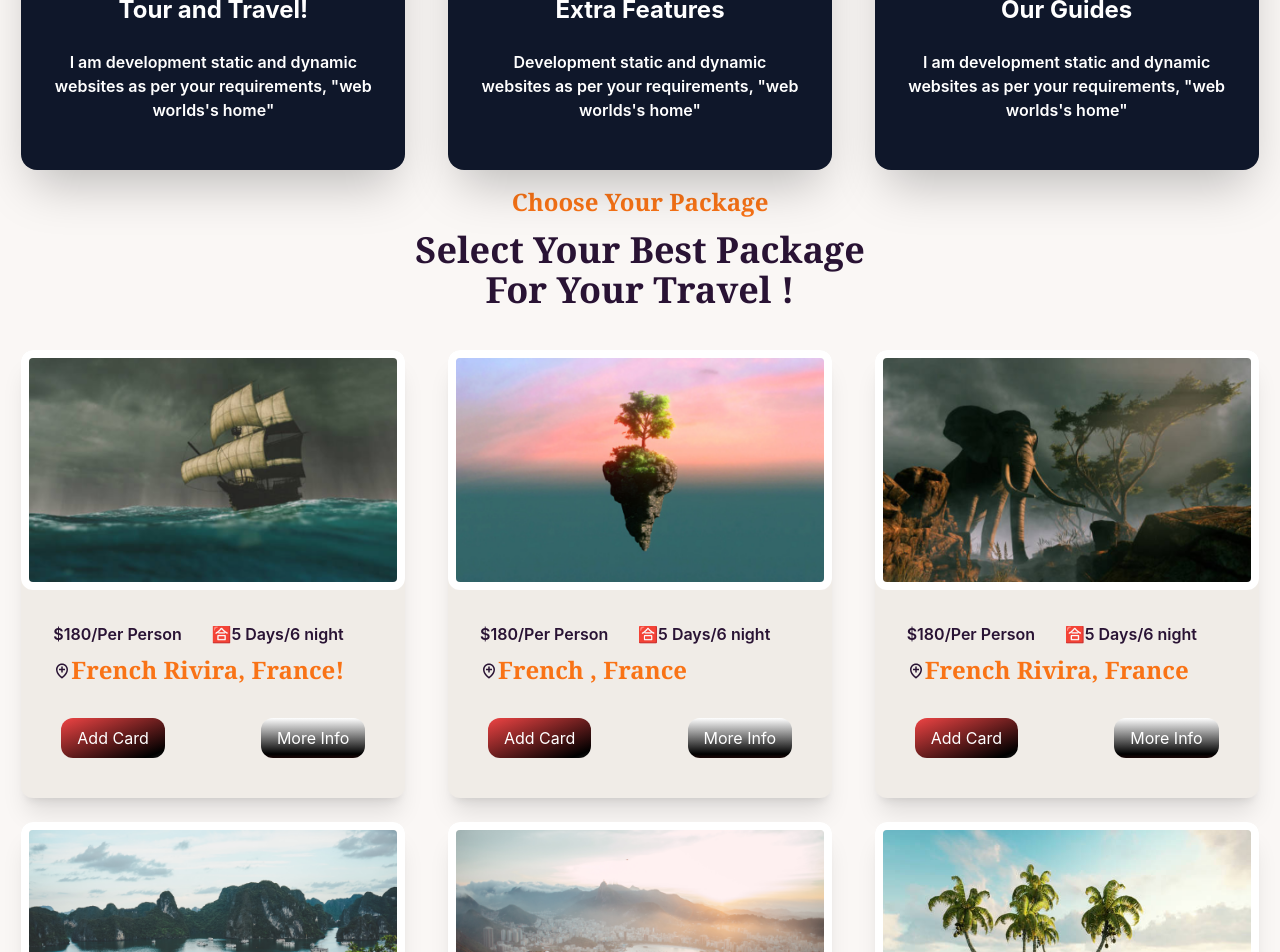
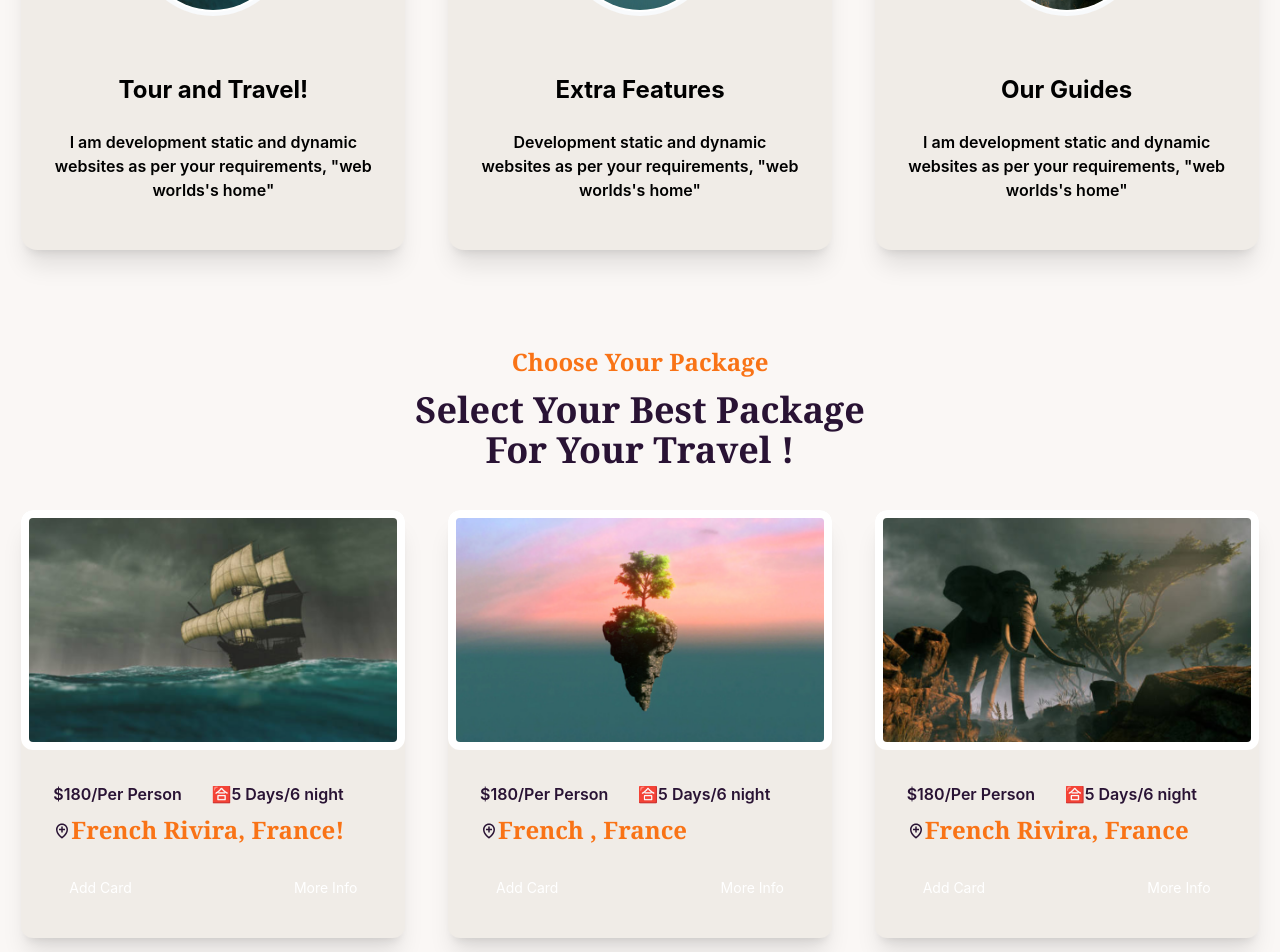
Before and after one commit to SShipon/tour__travel___2023, a React (Create React App) app: page / in a window 1280 px wide. Shown: the part 1000-1952 px from the top of the page. Built offline with nearby package versions, Linux system fonts and the light colour scheme.

Commit message:
create reuseable button and use in this application

```diff
--- a/src/components/UI/buttons/AddButton.jsx
+++ /dev/null
@@ -1,15 +0,0 @@
-import { Link } from "react-router-dom"
-
-const AddButton = ({addCard}) => {
-  return (
-    <>
-      <Link to="/">
-        <div className="card-btn bg-gradient-to-br">
-          <p>{addCard}</p>
-        </div>
-      </Link>
-    </>
-  )
-}
-
-export default AddButton ;
--- /dev/null
+++ b/src/components/UI/buttons/CardButton.jsx
@@ -0,0 +1,20 @@
+import { Link } from "react-router-dom"
+
+const CardButton = ({card, bg}) => {
+
+    // decide what to render
+    let bgs = bg ? "t" : "br" ;
+
+
+  return (
+    <>
+    <Link to="#">
+    <div className={`card-btn bg-gradient-to-${bgs}`}>
+      <p>{card}</p>
+   </div>
+   </Link>
+  </>
+  )
+}
+
+export default CardButton
--- a/src/components/UI/buttons/DetailButton.jsx
+++ /dev/null
@@ -1,15 +0,0 @@
-import { Link } from "react-router-dom"
-
-const DetailButton = ({info}) => {
-  return (
-    <>
-      <Link to="#">
-      <div className="card-btn bg-gradient-to-t">
-        <p>{info}</p>
-     </div>
-     </Link>
-    </>
-  )
-}
-
-export default DetailButton
--- /dev/null
+++ b/src/components/UI/icons/SocialIcon.jsx
@@ -0,0 +1,36 @@
+import { FaFacebook, FaTwitter, FaLinkedinIn } from "react-icons/fa";
+import { RiGlobalFill } from "react-icons/ri";
+import { Link } from "react-router-dom";
+
+const SocialIcon = () => {
+    const socials = [
+        {
+            link: "/",
+            icon: <FaFacebook />
+        },
+        {
+            link: "/",
+            icon: <FaTwitter />
+        },
+        {
+            link: "/",
+            icon: <FaLinkedinIn />
+        },
+        {
+            link: "/",
+            icon: <RiGlobalFill />
+        },
+    ]
+
+  return (
+    <div className="flex gap-2 mt-4">
+        {
+            socials?.map((social)=>(
+                <Link className="social-icon icon-hover" to={social.link}>{social.icon}</Link>
+            ))
+        }
+    </div>
+  )
+}
+
+export default SocialIcon
--- a/src/components/UI/titleText/Text.jsx
+++ b/src/components/UI/titleText/Text.jsx
@@ -4,7 +4,7 @@ export const TextHeader = ({textHeader}) => {
 
   return (
     <>
-      <article className="text-center mt-4">
+      <article className="text-center mt-24">
          <span className="text-2xl font-bold font-serif text-orange-500">{textHeader}</span>
       </article>
     </>
--- a/src/components/shared/card/Card.jsx
+++ b/src/components/shared/card/Card.jsx
@@ -1,7 +1,6 @@
 
 import { useState } from 'react';
-import AddButton from '../../UI/buttons/AddButton';
-import DetailButton from '../../UI/buttons/DetailButton';
+import CardButton from '../../UI/buttons/CardButton';
 import { Title } from '../../UI/titleText/Text';
 import CardHeader from './cardHeader/CardHeader';
 import ImgUi from './imgUi/ImgUi';
@@ -9,7 +8,7 @@ import ImgUi from './imgUi/ImgUi';
 
 const Card = ({card, widths, heights}) => {
   const {img, title} = card || {} ;
-  console.log(widths);
+
 
   const [isHovered, setIsHovered] = useState(false);
 
@@ -22,9 +21,8 @@ const Card = ({card, widths, heights}) => {
   };
 
 
-
   return (
-     <div className={ `${widths} shadow-xl rounded-xl bg-[#f0ece7] `} onMouseEnter={handleHover} onMouseLeave={handleLeave}>
+     <div className={`${widths} shadow-xl rounded-xl bg-[#f0ece7]`} onMouseEnter={handleHover} onMouseLeave={handleLeave}>
         <ImgUi heights={heights} img={img} isHovered={isHovered} alt="card Img"/>
         <div className="card-body">
           <div className='flex justify-between'>
@@ -35,8 +33,8 @@ const Card = ({card, widths, heights}) => {
             <Title cardTitle={title} />
           </div>
           <div className="flex justify-between">
-             <AddButton addCard="Add Card"/>
-             <DetailButton info="More Info"/>
+             <CardButton card="Add Card" />
+             <CardButton card="More Info" bg />
           </div>
         </div>
     </div>
--- a/src/components/shared/footer/Footer.jsx
+++ b/src/components/shared/footer/Footer.jsx
@@ -1,4 +1,4 @@
-import { FaFacebook,FaTwitter,FaPhoneVolume,FaLinkedinIn,FaSms,FaLocationArrow } from "react-icons/fa";
+import { FaPhoneVolume, FaSms, FaLocationArrow } from "react-icons/fa";
 import { Link } from 'react-router-dom';
 
 import payment1 from "../../../assets/payment/download.png"
@@ -8,6 +8,7 @@ import payment4 from "../../../assets/payment/download (3).png"
 import payment5 from "../../../assets/payment/download (4).png"
 import logo from "../../../assets/icon/luxury4.png"
 import { TextHeader } from "../../UI/titleText/Text"
+import SocialIcon from "../../UI/icons/SocialIcon";
 
 
 const FooterPage = () => {
@@ -20,7 +21,7 @@ const FooterPage = () => {
 
                },
                {
-                pages:"Guide",
+                pages:"Our Guide",
                 link: "/guide"
 
                },
@@ -44,17 +45,27 @@ const FooterPage = () => {
     return (
         <div className='footer-bg'>
             <div className="grid grid-cols-4 w-10/12 gap-4 mx-auto">
-                <div className='border-2 w-72 text-white item-center'>
+                <div className='w-72 text-white item-center'>
                   <img className="h-20" src={logo} alt="" />
                   <p className="mt-4 ">Lorem ipsum dolor sit amet conse ctetur,
                     adipisicing elit. Ipsum harum doloribus animi!
                   </p>
-                  <div className="mt-3">
+                  <div className="mt-5">
                    <span className="text-2xl font-bold font-serif text-orange-500">Follow Us:</span>
+                   <div>
+                    <SocialIcon />
+                   </div>
                   </div>
                 </div>
 
-                <div className='border-2 w-60 text-white item-center'>
+                <div className='w-60 text-white  '>
+                  <TextHeader textHeader="Support" />
+                   <div className="mt-6 ml-10">
+                    { supports?.map((support)=><Link className='footer-support hover:-translate-y-1 icon-hover' to={support.link}>{support.pages}</Link>)}
+                   </div>
+                </div>
+
+                <div className='w-60 text-white item-center'>
                 <TextHeader textHeader="Contact Us" />
 
                      <div className='footerContact '>
@@ -82,14 +93,7 @@ const FooterPage = () => {
                      </div>
                 </div>
 
-                <div className='border-2 w-48 text-white item-center'>
-                  <TextHeader textHeader="Support" />
-                   <div className="mt-6">
-                    {supports?.map((support)=><Link className='footer-support' to={support.link}>{support.pages}</Link>)}
-                   </div>
-                </div>
-
-                <div className='border-2 w-64'>
+                <div className='w-64'>
                   <TextHeader textHeader="We Accept" />
                   {/* <p className='text-center text-white font-serif mt-5 text-2xl'>We Accept:</p> */}
                   <div className="grid grid-cols-2 gap-y-4 justify-items-center mt-6 ">
--- a/src/index.css
+++ b/src/index.css
@@ -13,22 +13,34 @@
     @apply fill-current group-hover:rotate-180 transition-transform duration-700
   }
   .services-card{
-  @apply w-96 mt-10 bg-slate-900 hover:bg-[#dbaa54] shadow-2xl hover:-translate-y-4 duration-700
+  @apply w-96 mt-10 bg-[#f0ece7] hover:bg-slate-900 shadow-xl hover:-translate-y-4 duration-700
   }
-
   .services-body{
-    @apply group-hover:text-slate-900 duration-500 text-white mb-4
+    @apply group-hover:text-white duration-500 text-black mb-4
   }
   .card-btn {
-    @apply m-2 px-4 py-2 text-white rounded-xl transition-all duration-500 to-white via-black from-red-500 bg-size-180 hover:bg-right-bottom cursor-pointer
+    @apply m-1 px-3 py-1 text-sm text-white rounded-xl transition-all duration-500 to-white via-black from-red-500 bg-size-180 hover:bg-right-bottom cursor-pointer
   }
   .arrow-btn{
     @apply bg-[#fab1a0] h-[30px] w-[30px] rounded-full grid
     place-items-center cursor-pointer
   }
 
+  .icon-hover{
+    @apply transition duration-300 delay-200 ease-in-out
+  }
   .footer-support{
-    @apply transition duration-300 hover:-translate-y-1 delay-200 ease-in-out mt-3 flex flex-col pl-10 text-base font-semibold
+    @apply mt-3 flex flex-col pl-10 text-base font-semibold
+  }
+
+  .social-icon{
+    @apply bg-white
+           text-orange-600
+            text-[22px]
+            rounded-full p-2
+            hover:-translate-y-2
+            hover:bg-orange-700
+            hover:text-white
   }
 
   /* review section */
@@ -87,7 +99,7 @@
   font-weight: 500;
 }
 .footerIcon{
-  color: #ff7f47;
+  color: #f3510c;
   font-size: 16px;
   margin-top: 7px;
   margin-right: 10px;
--- a/src/pages/home/review/Review.jsx
+++ b/src/pages/home/review/Review.jsx
@@ -10,7 +10,7 @@ import img4 from '../../../assets/team/team1.jpg';
 
 
 const Review = () => {
-    let textTitle = `What Oue Traveler Say\n About Us` ;
+    let textTitle = `What Our Traveler Say\n About Us` ;
 
     const reviews = [
         {
```
